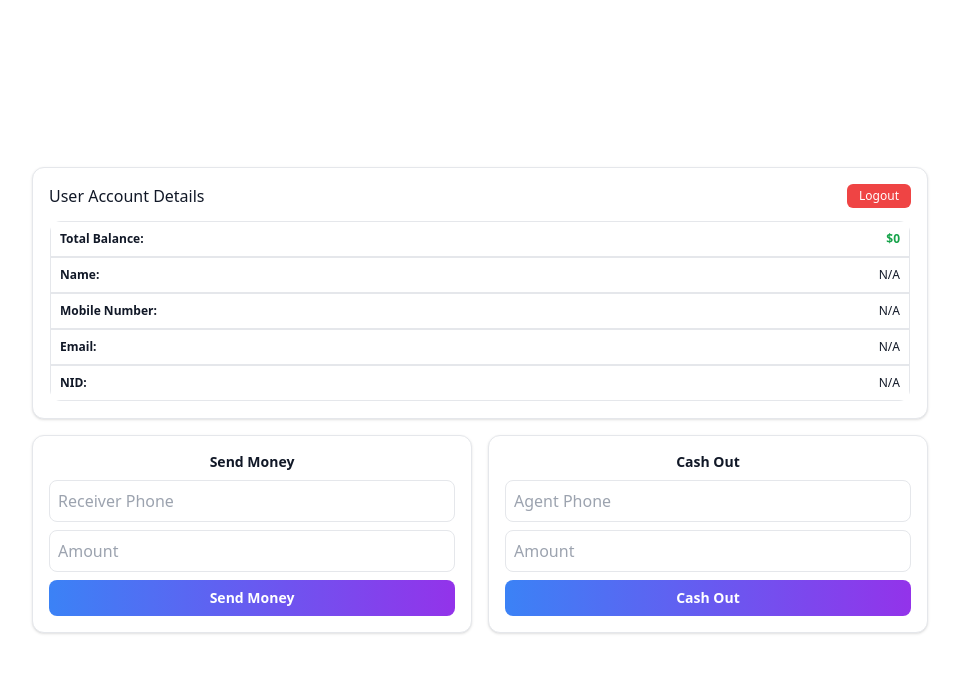
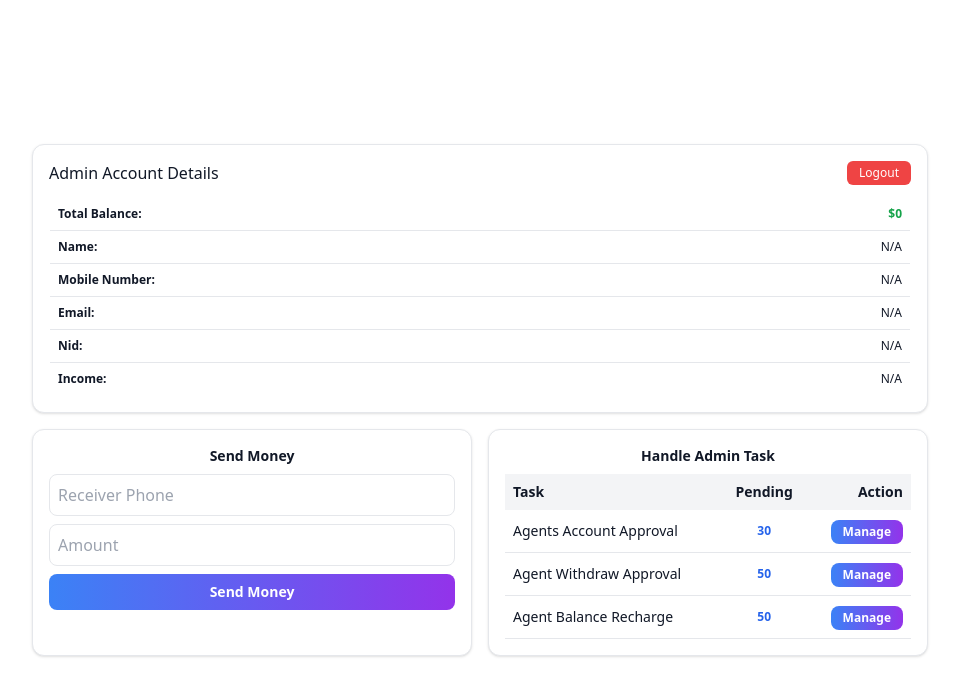
Before and after one commit to Imran-2022/MFS_FRONTEND, a React (Vite) app: page /admin in a window 1280 px wide. Shown: the top 696 px of the page, without its empty margins (160-1119 px from the left). Built offline with nearby package versions, Linux system fonts and the light colour scheme; no server answers; sample sign-in values are in the browser's storage.

Commit message:
feat:ui design added for admin and agent

```diff
--- a/src/dashboard/AdminDashboard.jsx
+++ b/src/dashboard/AdminDashboard.jsx
@@ -1,11 +1,11 @@
 import { useContext, useEffect, useState } from "react";
 import AuthContext from "../context/AuthContext";
 import { getUserProfile } from "../api/user";
-import { cashOut } from "../api/transactions";
+import { cashIn, sendMoney } from "../api/transactions";
 
 const AdminDashboard = () => {
   const { logout, user } = useContext(AuthContext);
-  const [formData, setFormData] = useState({ sendMoney: { receiver: "", amount: "" }, cashOut: { receiver: "", amount: "" } });
+  const [formData, setFormData] = useState({ sendMoney: { receiver: "", amount: "" }, cashIn: { receiver: "", amount: "" } });
   const [profileData, setProfileData] = useState(null); // State for user profile
 
   const handleChange = (e, type) => {
@@ -15,30 +15,6 @@ const AdminDashboard = () => {
     });
   };
 
-  const handleSubmit = (e, type) => {
-    e.preventDefault();
-    console.log(`${type} transaction:`, formData[type]);
-    setFormData({ ...formData, [type]: { receiver: "", amount: "" } });
-
-    // handle send money and cash out logic.
-
-    if(type="cashOut"){
-      const transactionData= {sender:user?.user?.mobile,...formData[type],type:"Cash Out",amount:Number(formData[type].amount)};
-      console.log(transactionData,"transactionData");
-      const handleCashOut = async () => {
-        if (!user?.user?.mobile) return; // Ensure user is available before making the request
-        try {
-          const profile = await cashOut(transactionData);
-          console.log("User Profile Data ", profile);
-        } catch (error) {
-          console.error("Error fetching profile:", error);
-        }
-      };
-
-      handleCashOut();
-    }
-
-  };
 
   useEffect(() => {
     const fetchProfile = async () => {
@@ -53,14 +29,57 @@ const AdminDashboard = () => {
     };
 
     fetchProfile();
-  }, [user]); // Dependency array includes `user` to refetch when it changes
+  }, [user,formData,profileData]); // Dependency array includes `user` to refetch when it changes
+
+  const handleSubmit = (e, type) => {
+    e.preventDefault();
+    console.log(`${type} transaction:`, formData[type]);
+    setFormData({ ...formData, [type]: { receiver: "", amount: "" } });
+
+    // handle send money and cash out logic.
+
+    if(type=="cashIn"){
+      const transactionData= {sender:user?.user?.mobile,...formData[type],type:"Cash In",amount:Number(formData[type].amount)};
+      console.log(transactionData,"transactionData");
+      const handlecashIn = async () => {
+        if (!user?.user?.mobile) return; // Ensure user is available before making the request
+        try {
+          const res = await cashIn(transactionData);
+          console.log("User Profile Data ", res);
+        } catch (error) {
+          console.error("Error fetching profile:", error);
+        }
+      };
+
+      handlecashIn();
+    }
+
+
+    if(type=="sendMoney"){
+      const transactionData= {sender:user?.user?.mobile,...formData[type],type:"Send Money",amount:Number(formData[type].amount)};
+      console.log(transactionData,"transactionData");
+      const handleCSendMoney = async () => {
+        if (!user?.user?.mobile) return; // Ensure user is available before making the request
+        try {
+          const res = await sendMoney(transactionData);
+          console.log("User Profile Data ", res);
+        } catch (error) {
+          console.error("Error fetching profile:", error);
+        }
+      };
+
+      handleCSendMoney();
+    }
+
+  };
+
 
 
   return (
     <div className="min-h-screen flex flex-col items-center justify-center p-4">
       <div className="w-full max-w-4xl p-4 rounded-xl shadow text-gray-900 bg-white border">
         <div className="flex justify-between items-center w-full mb-3">
-          <h2 className="text-base font-medium">User Account Details</h2>
+          <h2 className="text-base font-medium">Admin Account Details</h2>
           <button
             onClick={logout}
             className="px-3 py-1 text-xs rounded-md bg-red-500 text-white font-medium hover:opacity-80 transition"
@@ -70,38 +89,42 @@ const AdminDashboard = () => {
         </div>
 
         <table className="w-full text-xs border-collapse border border-gray-300 rounded-xl overflow-hidden">
-          <tbody>
-            {["Total Balance", "Name", "Mobile Number", "Email", "NID"].map((label, index) => (
-              <tr key={index} className="border flex justify-between p-2">
-                <td className="font-semibold w-1/2 text-left">{label}:</td>
-                <td className={`w-1/2 text-right ${label === "Total Balance" ? "text-green-600 font-bold" : ""}`}>
-                  {label === "Total Balance"
-                    ? `$${profileData?.balance || 0}`
-                    : label === "Name"
-                      ? profileData?.name || "N/A"
-                      : label === "Mobile Number"
-                        ? profileData?.mobile || "N/A"
-                        : label === "Email"
-                          ? profileData?.email || "N/A"
-                          : profileData?.nid || "N/A"}
-                    </td>
-                  </tr>
-            ))}
-          </tbody>
+        <tbody>
+          {["Total Balance", "Name", "Mobile Number", "Email", "Nid", "Income"].map((label, index) => {
+            const value = {
+              "Total Balance": `$${profileData?.balance || 0}`,
+              Name: profileData?.name || "N/A",
+              "Mobile Number": profileData?.mobile || "N/A",
+              Email: profileData?.email || "N/A",
+              Nid: profileData?.nid || "N/A",
+              Income: profileData?.income || "N/A",
+            }[label];
+
+            return (
+              <tr key={index} className="border">
+                <td className="font-semibold text-left p-2">{label}:</td>
+                <td className={`text-right p-2 ${label === "Total Balance" ? "text-green-600 font-bold" : ""}`}>
+                  {value}
+                </td>
+              </tr>
+            );
+          })}
+        </tbody>
+
         </table>
 
       </div>
 
       {/* Transaction Forms */}
       <div className="w-full max-w-4xl mt-4 flex gap-4">
-        {["sendMoney", "cashOut"].map((type, index) => (
+        {["sendMoney"].map((type, index) => (
           <div key={type} className="w-1/2 p-4 rounded-xl shadow text-gray-900 border bg-white">
-            <h2 className="text-sm font-semibold text-center">{type === "sendMoney" ? "Send Money" : "Cash Out"}</h2>
+            <h2 className="text-sm font-semibold text-center">{type === "sendMoney" ? "Send Money" : "Cash In"}</h2>
             <form className="mt-2 space-y-2" onSubmit={(e) => handleSubmit(e, type)}>
               <input
                 type="text"
                 name="receiver"
-                placeholder={type === "sendMoney" ? "Receiver Phone" : "Agent Phone"}
+                placeholder="Receiver Phone"
                 value={formData[type].receiver}
                 onChange={(e) => handleChange(e, type)}
                 className="w-full p-2 border rounded-lg focus:ring-0 focus:outline-none"
@@ -117,11 +140,48 @@ const AdminDashboard = () => {
                 required
               />
               <button type="submit" className="w-full bg-gradient-to-r from-blue-500 to-purple-600 text-white p-2 rounded-lg text-sm font-semibold hover:opacity-90 transition">
-                {type === "sendMoney" ? "Send Money" : "Cash Out"}
+                {type === "sendMoney" ? "Send Money" : "Cash In"}
               </button>
             </form>
           </div>
         ))}
+
+      <div className="w-1/2 p-4 rounded-xl shadow text-gray-900 border bg-white">
+        <h2 className="text-sm font-semibold text-center mb-2">Handle Admin Task</h2>
+        <table className="w-full border-collapse">
+          {/* Table Header */}
+          <thead>
+            <tr className="bg-gray-100 text-sm">
+              <th className="p-2 text-left font-semibold">Task</th>
+              <th className="p-2 text-center font-semibold">Pending</th>
+              <th className="p-2 text-right font-semibold">Action</th>
+            </tr>
+          </thead>
+          {/* Table Body */}
+          <tbody>
+            {[
+              { task: "Agents Account Approval", pending: 30 },
+              { task: "Agent Withdraw Approval", pending: 50 },
+              { task: "Agent Balance Recharge", pending: 50 },
+            ].map((item, index) => (
+              <tr key={index} className="border-b">
+                <td className="p-2 text-left text-sm">{item.task}</td>
+                <td className="p-2 text-center text-blue-600 font-bold text-xs">{item.pending}</td>
+                <td className="p-2 text-right">
+                  <button
+                    className="bg-gradient-to-r from-blue-500 to-purple-600 text-white p-2 rounded-lg text-xs font-semibold hover:opacity-90 transition px-3 py-1"
+                    onClick={() => handleNavigation(item.task)}
+                  >
+                    Manage
+                  </button>
+                </td>
+              </tr>
+            ))}
+          </tbody>
+        </table>
+      </div>
+
+
       </div>
     </div>
   );
--- a/src/dashboard/AgentDashboard.jsx
+++ b/src/dashboard/AgentDashboard.jsx
@@ -1,11 +1,11 @@
 import { useContext, useEffect, useState } from "react";
 import AuthContext from "../context/AuthContext";
 import { getUserProfile } from "../api/user";
-import { cashOut } from "../api/transactions";
+import { cashIn, sendMoney } from "../api/transactions";
 
 const AgentDashboard = () => {
   const { logout, user } = useContext(AuthContext);
-  const [formData, setFormData] = useState({ sendMoney: { receiver: "", amount: "" }, cashOut: { receiver: "", amount: "" } });
+  const [formData, setFormData] = useState({ sendMoney: { receiver: "", amount: "" }, cashIn: { receiver: "", amount: "" } });
   const [profileData, setProfileData] = useState(null); // State for user profile
 
   const handleChange = (e, type) => {
@@ -15,30 +15,6 @@ const AgentDashboard = () => {
     });
   };
 
-  const handleSubmit = (e, type) => {
-    e.preventDefault();
-    console.log(`${type} transaction:`, formData[type]);
-    setFormData({ ...formData, [type]: { receiver: "", amount: "" } });
-
-    // handle send money and cash out logic.
-
-    if(type="cashOut"){
-      const transactionData= {sender:user?.user?.mobile,...formData[type],type:"Cash Out",amount:Number(formData[type].amount)};
-      console.log(transactionData,"transactionData");
-      const handleCashOut = async () => {
-        if (!user?.user?.mobile) return; // Ensure user is available before making the request
-        try {
-          const profile = await cashOut(transactionData);
-          console.log("User Profile Data ", profile);
-        } catch (error) {
-          console.error("Error fetching profile:", error);
-        }
-      };
-
-      handleCashOut();
-    }
-
-  };
 
   useEffect(() => {
     const fetchProfile = async () => {
@@ -53,7 +29,50 @@ const AgentDashboard = () => {
     };
 
     fetchProfile();
-  }, [user]); // Dependency array includes `user` to refetch when it changes
+  }, [user,formData,profileData]); // Dependency array includes `user` to refetch when it changes
+
+  const handleSubmit = (e, type) => {
+    e.preventDefault();
+    console.log(`${type} transaction:`, formData[type]);
+    setFormData({ ...formData, [type]: { receiver: "", amount: "" } });
+
+    // handle send money and cash out logic.
+
+    if(type=="cashIn"){
+      const transactionData= {sender:user?.user?.mobile,...formData[type],type:"Cash In",amount:Number(formData[type].amount)};
+      console.log(transactionData,"transactionData");
+      const handlecashIn = async () => {
+        if (!user?.user?.mobile) return; // Ensure user is available before making the request
+        try {
+          const res = await cashIn(transactionData);
+          console.log("User Profile Data ", res);
+        } catch (error) {
+          console.error("Error fetching profile:", error);
+        }
+      };
+
+      handlecashIn();
+    }
+
+
+    if(type=="sendMoney"){
+      const transactionData= {sender:user?.user?.mobile,...formData[type],type:"Send Money",amount:Number(formData[type].amount)};
+      console.log(transactionData,"transactionData");
+      const handleCSendMoney = async () => {
+        if (!user?.user?.mobile) return; // Ensure user is available before making the request
+        try {
+          const res = await sendMoney(transactionData);
+          console.log("User Profile Data ", res);
+        } catch (error) {
+          console.error("Error fetching profile:", error);
+        }
+      };
+
+      handleCSendMoney();
+    }
+
+  };
+
 
 
   return (
@@ -70,38 +89,42 @@ const AgentDashboard = () => {
         </div>
 
         <table className="w-full text-xs border-collapse border border-gray-300 rounded-xl overflow-hidden">
-          <tbody>
-            {["Total Balance", "Name", "Mobile Number", "Email", "NID"].map((label, index) => (
-              <tr key={index} className="border flex justify-between p-2">
-                <td className="font-semibold w-1/2 text-left">{label}:</td>
-                <td className={`w-1/2 text-right ${label === "Total Balance" ? "text-green-600 font-bold" : ""}`}>
-                  {label === "Total Balance"
-                    ? `$${profileData?.balance || 0}`
-                    : label === "Name"
-                      ? profileData?.name || "N/A"
-                      : label === "Mobile Number"
-                        ? profileData?.mobile || "N/A"
-                        : label === "Email"
-                          ? profileData?.email || "N/A"
-                          : profileData?.nid || "N/A"}
-                    </td>
-                  </tr>
-            ))}
-          </tbody>
+        <tbody>
+          {["Total Balance", "Name", "Mobile Number", "Email", "Nid", "Income"].map((label, index) => {
+            const value = {
+              "Total Balance": `$${profileData?.balance || 0}`,
+              Name: profileData?.name || "N/A",
+              "Mobile Number": profileData?.mobile || "N/A",
+              Email: profileData?.email || "N/A",
+              Nid: profileData?.nid || "N/A",
+              Income: profileData?.income || "N/A",
+            }[label];
+
+            return (
+              <tr key={index} className="border">
+                <td className="font-semibold text-left p-2">{label}:</td>
+                <td className={`text-right p-2 ${label === "Total Balance" ? "text-green-600 font-bold" : ""}`}>
+                  {value}
+                </td>
+              </tr>
+            );
+          })}
+        </tbody>
+
         </table>
 
       </div>
 
       {/* Transaction Forms */}
       <div className="w-full max-w-4xl mt-4 flex gap-4">
-        {["sendMoney", "cashOut"].map((type, index) => (
+        {["sendMoney", "cashIn"].map((type, index) => (
           <div key={type} className="w-1/2 p-4 rounded-xl shadow text-gray-900 border bg-white">
-            <h2 className="text-sm font-semibold text-center">{type === "sendMoney" ? "Send Money" : "Cash Out"}</h2>
+            <h2 className="text-sm font-semibold text-center">{type === "sendMoney" ? "Send Money" : "Cash In"}</h2>
             <form className="mt-2 space-y-2" onSubmit={(e) => handleSubmit(e, type)}>
               <input
                 type="text"
                 name="receiver"
-                placeholder={type === "sendMoney" ? "Receiver Phone" : "Agent Phone"}
+                placeholder="Receiver Phone"
                 value={formData[type].receiver}
                 onChange={(e) => handleChange(e, type)}
                 className="w-full p-2 border rounded-lg focus:ring-0 focus:outline-none"
@@ -117,7 +140,7 @@ const AgentDashboard = () => {
                 required
               />
               <button type="submit" className="w-full bg-gradient-to-r from-blue-500 to-purple-600 text-white p-2 rounded-lg text-sm font-semibold hover:opacity-90 transition">
-                {type === "sendMoney" ? "Send Money" : "Cash Out"}
+                {type === "sendMoney" ? "Send Money" : "Cash In"}
               </button>
             </form>
           </div>
--- a/src/dashboard/UserDashboard.jsx
+++ b/src/dashboard/UserDashboard.jsx
@@ -1,7 +1,7 @@
 import { useContext, useEffect, useState } from "react";
 import AuthContext from "../context/AuthContext";
 import { getUserProfile } from "../api/user";
-import { cashOut } from "../api/transactions";
+import { cashOut, sendMoney } from "../api/transactions";
 
 const UserDashboard = () => {
   const { logout, user } = useContext(AuthContext);
@@ -15,30 +15,6 @@ const UserDashboard = () => {
     });
   };
 
-  const handleSubmit = (e, type) => {
-    e.preventDefault();
-    console.log(`${type} transaction:`, formData[type]);
-    setFormData({ ...formData, [type]: { receiver: "", amount: "" } });
-
-    // handle send money and cash out logic.
-
-    if(type="cashOut"){
-      const transactionData= {sender:user?.user?.mobile,...formData[type],type:"Cash Out",amount:Number(formData[type].amount)};
-      console.log(transactionData,"transactionData");
-      const handleCashOut = async () => {
-        if (!user?.user?.mobile) return; // Ensure user is available before making the request
-        try {
-          const profile = await cashOut(transactionData);
-          console.log("User Profile Data ", profile);
-        } catch (error) {
-          console.error("Error fetching profile:", error);
-        }
-      };
-
-      handleCashOut();
-    }
-
-  };
 
   useEffect(() => {
     const fetchProfile = async () => {
@@ -53,7 +29,50 @@ const UserDashboard = () => {
     };
 
     fetchProfile();
-  }, [user]); // Dependency array includes `user` to refetch when it changes
+  }, [user,formData,profileData]); // Dependency array includes `user` to refetch when it changes
+
+  const handleSubmit = (e, type) => {
+    e.preventDefault();
+    console.log(`${type} transaction:`, formData[type]);
+    setFormData({ ...formData, [type]: { receiver: "", amount: "" } });
+
+    // handle send money and cash out logic.
+
+    if(type=="cashOut"){
+      const transactionData= {sender:user?.user?.mobile,...formData[type],type:"Cash Out",amount:Number(formData[type].amount)};
+      console.log(transactionData,"transactionData");
+      const handleCashOut = async () => {
+        if (!user?.user?.mobile) return; // Ensure user is available before making the request
+        try {
+          const res = await cashOut(transactionData);
+          console.log("User Profile Data ", res);
+        } catch (error) {
+          console.error("Error fetching profile:", error);
+        }
+      };
+
+      handleCashOut();
+    }
+
+
+    if(type=="sendMoney"){
+      const transactionData= {sender:user?.user?.mobile,...formData[type],type:"Send Money",amount:Number(formData[type].amount)};
+      console.log(transactionData,"transactionData");
+      const handleCSendMoney = async () => {
+        if (!user?.user?.mobile) return; // Ensure user is available before making the request
+        try {
+          const res = await sendMoney(transactionData);
+          console.log("User Profile Data ", res);
+        } catch (error) {
+          console.error("Error fetching profile:", error);
+        }
+      };
+
+      handleCSendMoney();
+    }
+
+  };
+
 
 
   return (
```
Also changed, not shown: src/api/transactions.jsx (+13 -0 lines).
